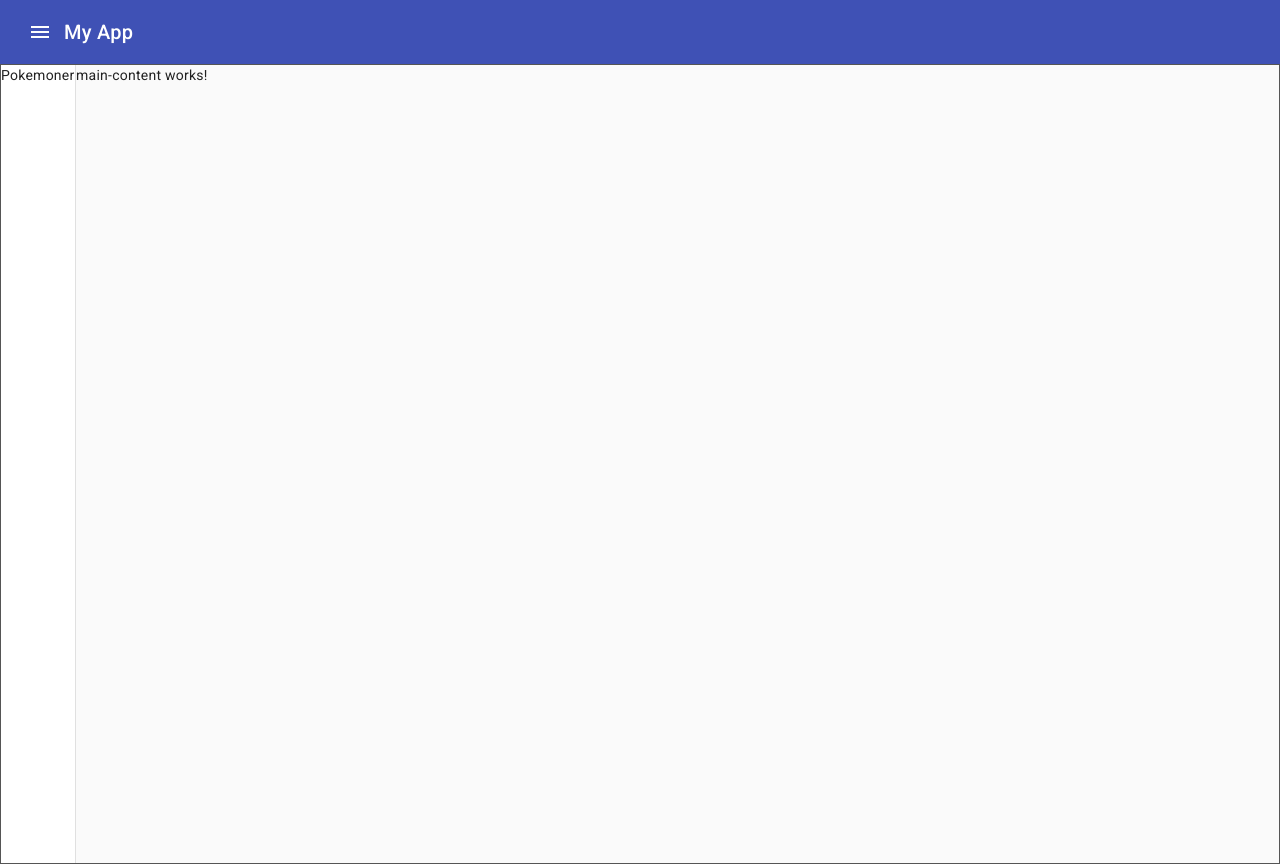
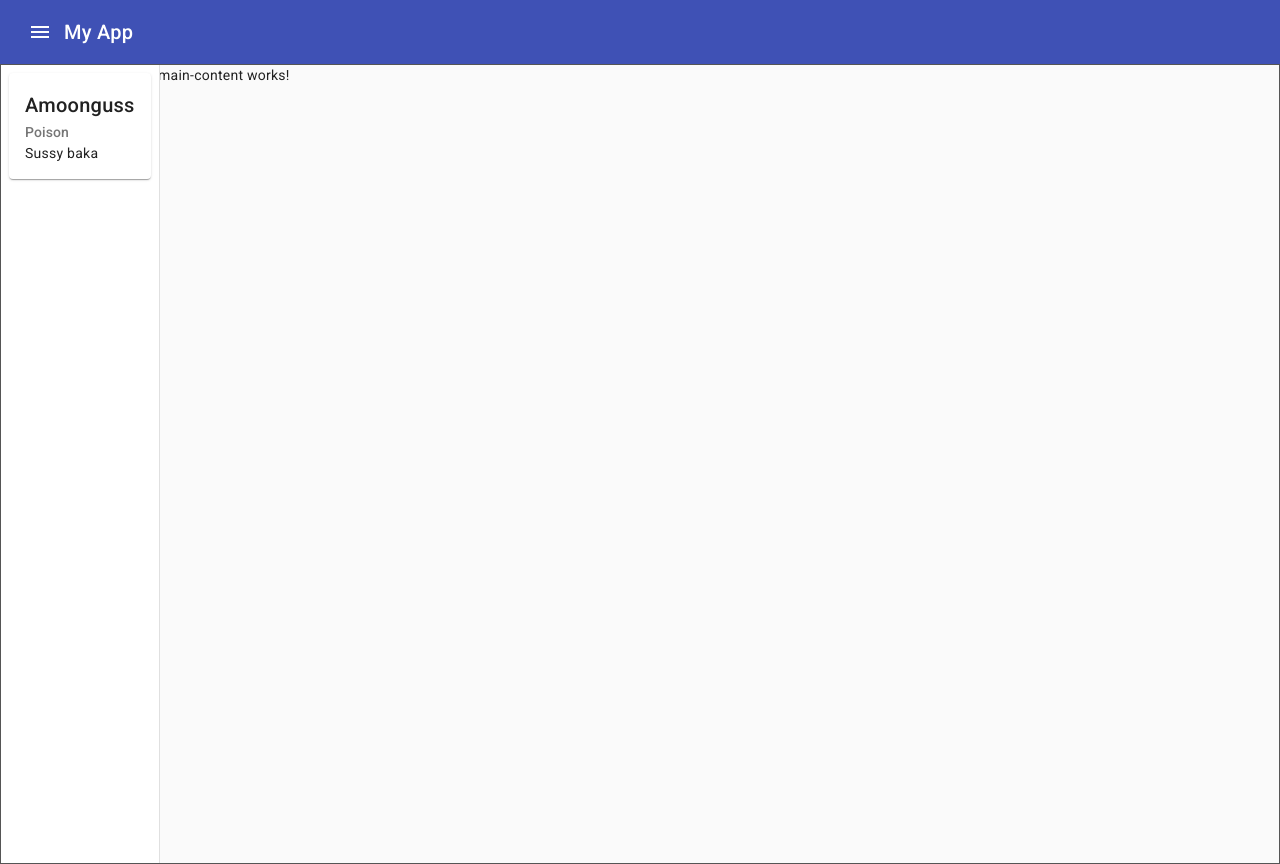
Before and after one commit to H0ttub/Pokedex, an Angular app: page / in a window 1280 px wide. Built offline with nearby package versions, Linux system fonts and the light colour scheme.

Commit message:
Added card support

```diff
--- /dev/null
+++ b/src/app/pokedex-entry/pokedex-entry.component.html
@@ -0,0 +1,9 @@
+<mat-card>
+    <mat-card-header>
+        <mat-card-title>Amoonguss</mat-card-title>
+        <mat-card-subtitle>Poison</mat-card-subtitle>
+    </mat-card-header>
+    <mat-card-content>
+        <p>Sussy baka</p>
+    </mat-card-content>
+</mat-card>
--- /dev/null
+++ b/src/app/pokedex-entry/pokedex-entry.component.scss
@@ -0,0 +1,3 @@
+mat-card {
+    margin: 8px
+}
--- a/src/app/sidenav/sidenav.component.html
+++ b/src/app/sidenav/sidenav.component.html
@@ -1,4 +1,4 @@
 <mat-sidenav-container class="pokedex">
-    <mat-sidenav mode="side" position="start" opened>Pokemoner</mat-sidenav>
+    <mat-sidenav mode="side" position="start" opened><app-pokedex-entry></app-pokedex-entry></mat-sidenav>
     <mat-sidenav-content><app-main-content></app-main-content></mat-sidenav-content>
 </mat-sidenav-container>
```
Also changed, not shown: src/app/app.module.ts (+7 -2 lines), src/app/pokedex-entry/pokedex-entry.component.ts (added, +10 -0 lines), 1 other file (tests, documents, lock files or other folders).
